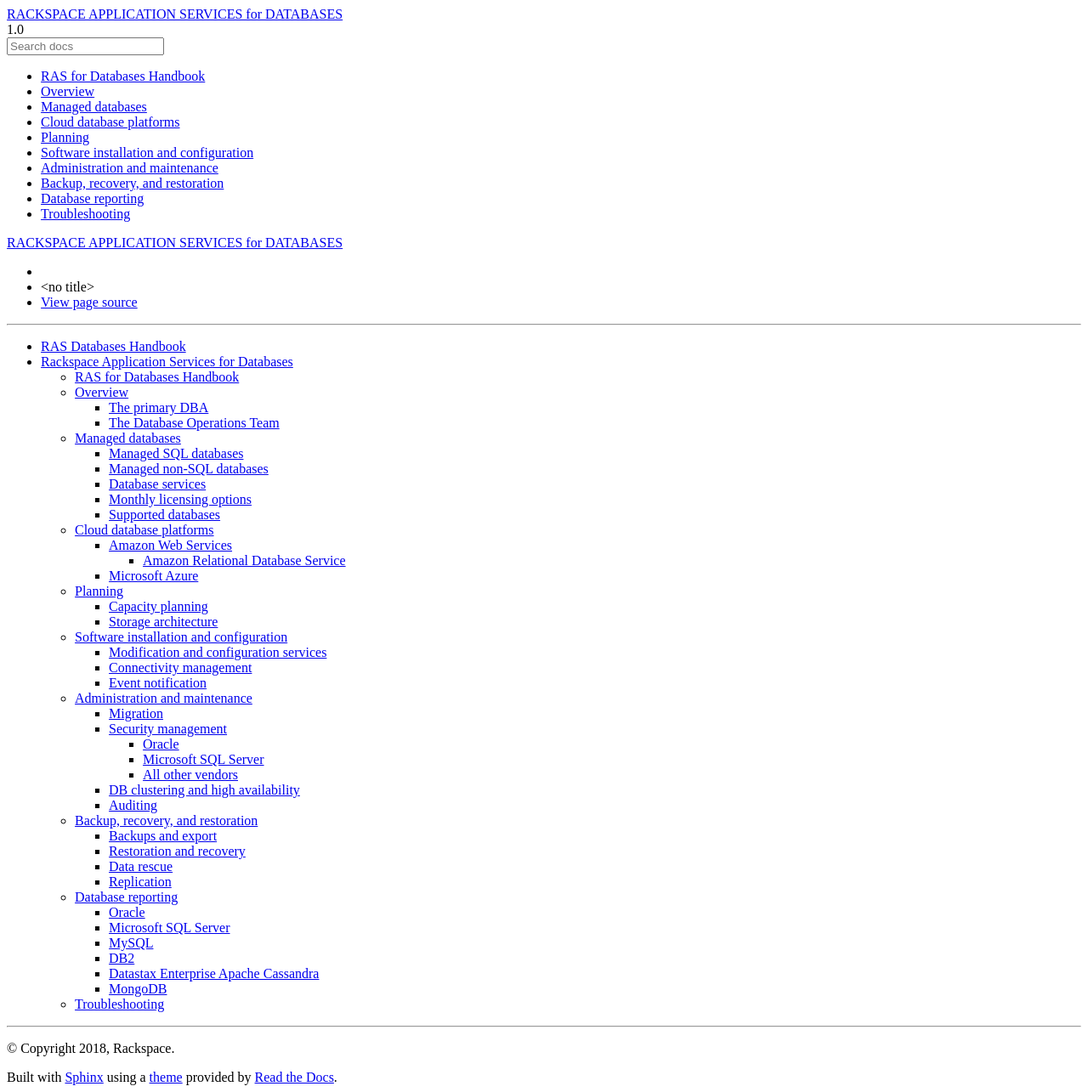
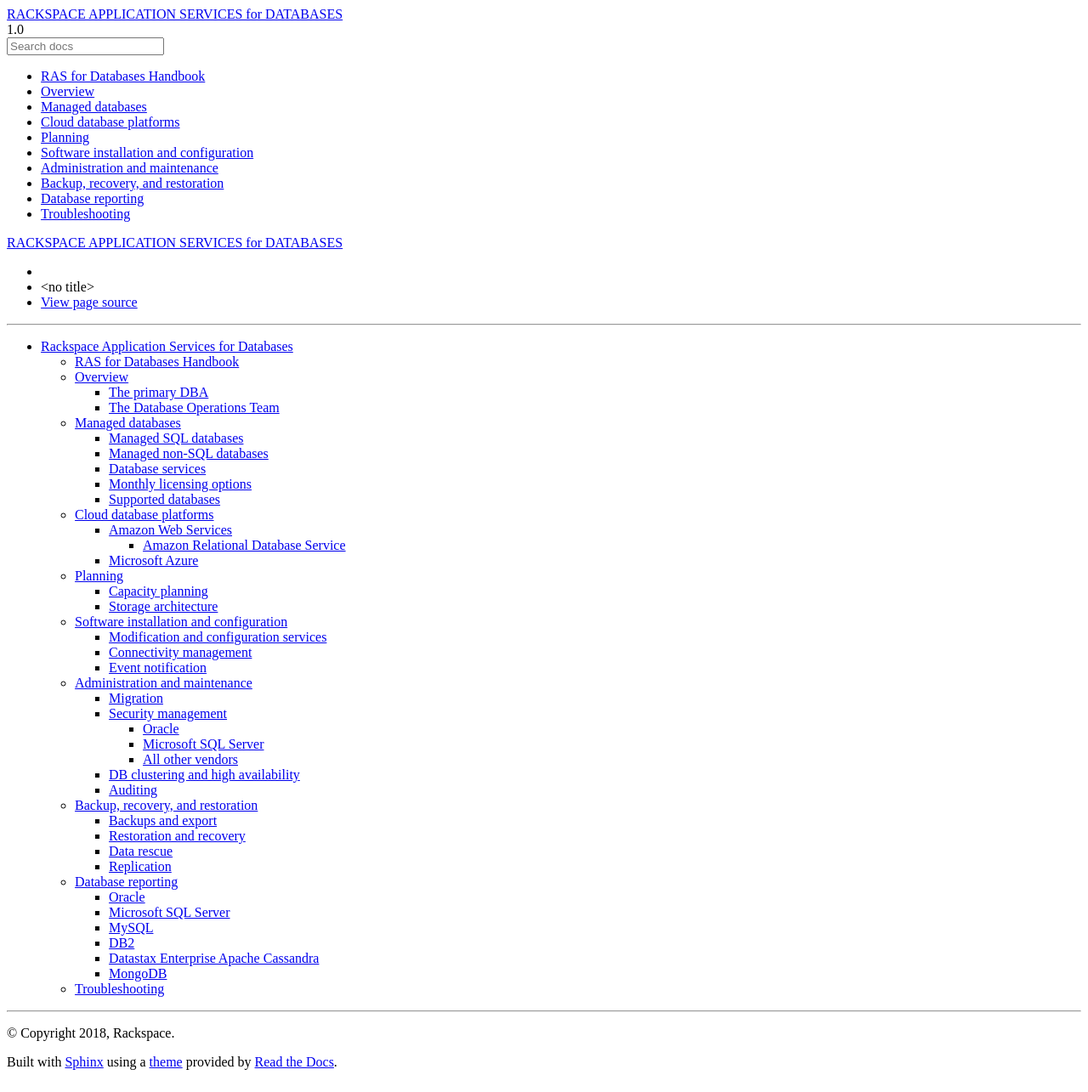
Before and after one commit to rackerlabs/docs-ras-databases, a Sphinx documentation site: the page built from docs/_toc.rst, in a window 1280 px wide. Shown: the whole page at 85% size. Built offline with Sphinx 7.4.7 and the Read the Docs theme 2.0.0, drawn with Linux system fonts in a browser that asks for light colours.

Commit message:
removed RAS for Databases

```diff
--- a/docs/_toc.rst
+++ b/docs/_toc.rst
@@ -4,5 +4,4 @@
    :includehidden:
    :maxdepth: 99
 
-   RAS Databases Handbook<self>
    index.rst
```
